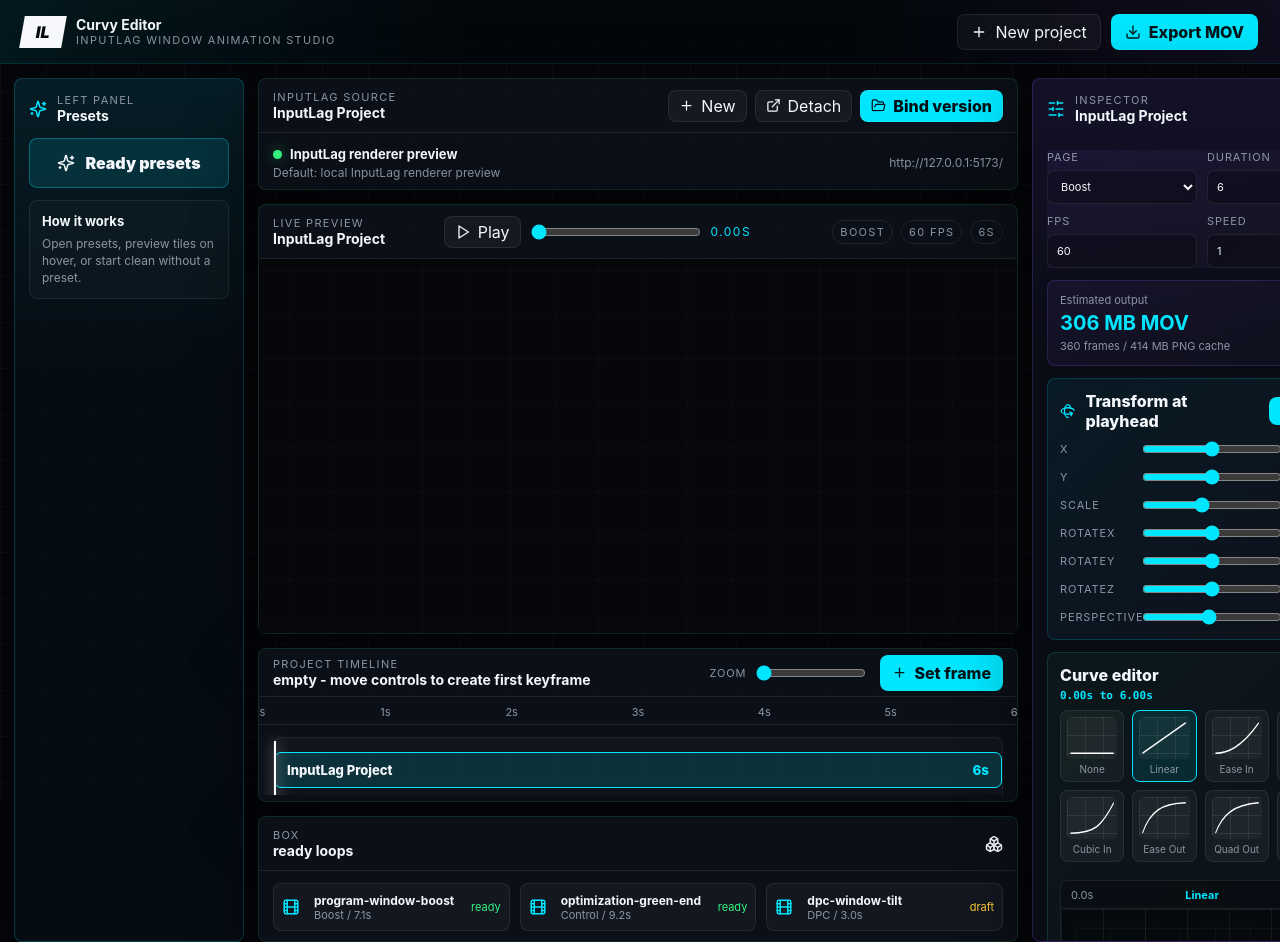
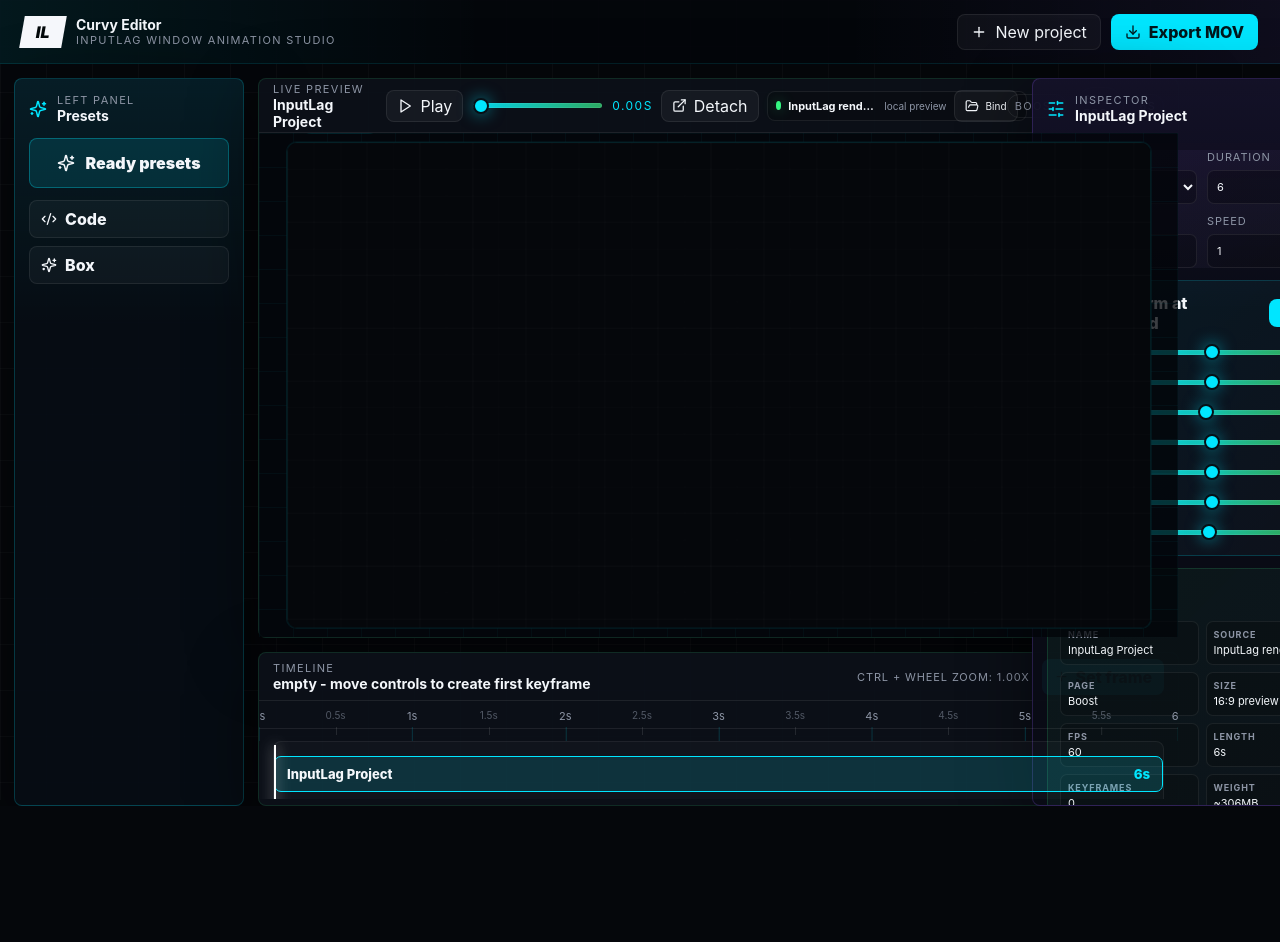
Before and after one commit to Yr4e/UI-curve-editor, a React (Vite) app: page / in a window 1280 px wide. Shown: the top 942 px of the page. After the commit the page ends 806 px from the top, so only its background shows below. Built offline with nearby package versions, Linux system fonts and the light colour scheme.

Commit message:
feat: clean editor layout and improve timeline controls

```diff
--- a/src/App.jsx
+++ b/src/App.jsx
@@ -1,9 +1,10 @@
 import React, { useEffect, useMemo, useRef, useState } from 'react'
 import {
-  Boxes,
+  ChevronDown,
+  ChevronUp,
+  Code2,
   Download,
   ExternalLink,
-  Film,
   FolderOpen,
   Pause,
   Play,
@@ -13,7 +14,7 @@ import {
   Sparkles,
   X,
 } from 'lucide-react'
-import { pages, presetTemplates, workboxLoops } from './data/presets.js'
+import { pages, presetTemplates } from './data/presets.js'
 
 const inputLagPreviewUrl = window.location.protocol === 'file:'
   ? './inputlag-preview/index.html'
@@ -22,7 +23,7 @@ const inputLagPreviewUrl = window.location.protocol === 'file:'
 const defaultTransform = {
   x: 0,
   y: 0,
-  scale: 0.96,
+  scale: 1,
   rotateX: 0,
   rotateY: 0,
   rotateZ: 0,
@@ -148,7 +149,7 @@ const getSegmentForTime = (project, time) => {
   return { fromTime: last.time, toTime: project.duration, keyframe: last, hold: true }
 }
 
-function SourceBinder({ project, onBind, onNew, onDetach }) {
+function SourceBinder({ project, onBind }) {
   const fileInputRef = useRef(null)
 
   const handleFiles = (event) => {
@@ -164,26 +165,11 @@ function SourceBinder({ project, onBind, onNew, onDetach }) {
   }
 
   return (
-    <section className="source-binder">
-      <div className="section-header">
-        <div>
-          <span>InputLag source</span>
-          <strong>{project.name}</strong>
-        </div>
-        <div className="source-actions">
-          <button onClick={onNew}><Plus size={15} /> New</button>
-          <button onClick={onDetach}><ExternalLink size={15} /> Detach</button>
-          <button onClick={() => fileInputRef.current?.click()}><FolderOpen size={15} /> Bind version</button>
-        </div>
-      </div>
-      <div className="source-body">
-        <div>
+    <section className="source-inline">
       <span className="source-dot live" />
       <strong>{project.sourceName}</strong>
-          <p>{project.sourceFiles ? `${project.sourceFiles} files selected` : 'Default: local InputLag renderer preview'}</p>
-        </div>
-        <small>{project.sourceUrl}</small>
-      </div>
+      <small>{project.sourceFiles ? `${project.sourceFiles} files` : 'local preview'}</small>
+      <button onClick={() => fileInputRef.current?.click()}><FolderOpen size={14} /> Bind</button>
       <input ref={fileInputRef} type="file" multiple webkitdirectory="true" directory="true" onChange={handleFiles} hidden />
     </section>
   )
@@ -303,7 +289,41 @@ function PresetBrowserModal({ open, onClose, onLoad }) {
   )
 }
 
-function PresetPanel({ onOpen }) {
+function CodePanel({ project }) {
+  const outputCode = {
+    project: project.name,
+    page: project.page,
+    duration: project.duration,
+    fps: project.fps,
+    source: project.sourceName,
+    baseTransform: project.baseTransform,
+    keyframes: sortedKeyframes(project).map((keyframe) => ({
+      time: keyframe.time,
+      curve: keyframe.curvePreset,
+      transform: keyframe.transform,
+    })),
+  }
+
+  return (
+    <div className="left-code-panel">
+      <strong>Output code</strong>
+      <pre>{JSON.stringify(outputCode, null, 2)}</pre>
+    </div>
+  )
+}
+
+function BoxPanel() {
+  return (
+    <div className="left-code-panel">
+      <strong>Box</strong>
+      <p>Ready loops will live here later. Bottom panel removed.</p>
+    </div>
+  )
+}
+
+function PresetPanel({ project, onOpen }) {
+  const [leftMode, setLeftMode] = useState(null)
+
   return (
     <aside className="preset-library compact-presets">
       <div className="panel-title">
@@ -317,10 +337,16 @@ function PresetPanel({ onOpen }) {
         <Sparkles size={18} />
         <span>Ready presets</span>
       </button>
-      <div className="left-help">
-        <strong>How it works</strong>
-        <p>Open presets, preview tiles on hover, or start clean without a preset.</p>
+      <div className="left-button-stack">
+        <button className={leftMode === 'code' ? 'left-mode active' : 'left-mode'} onClick={() => setLeftMode(leftMode === 'code' ? null : 'code')}>
+          <Code2 size={16} /> Code
+        </button>
+        <button className={leftMode === 'box' ? 'left-mode active' : 'left-mode'} onClick={() => setLeftMode(leftMode === 'box' ? null : 'box')}>
+          <Sparkles size={16} /> Box
+        </button>
       </div>
+      {leftMode === 'code' && <CodePanel project={project} />}
+      {leftMode === 'box' && <BoxPanel />}
     </aside>
   )
 }
@@ -328,8 +354,8 @@ function PresetPanel({ onOpen }) {
 function Timeline({ project, playhead, zoom, onZoom, onSeek, onSetFrame, onDragKeyframe }) {
   const trackRef = useRef(null)
   const duration = Math.max(project.duration, 1)
-  const marks = Array.from({ length: Math.floor(duration) + 1 }, (_, index) => index)
-  const width = `${zoom * 100}%`
+  const tickStep = zoom >= 3 ? 0.25 : 0.5
+  const marks = Array.from({ length: Math.floor(duration / tickStep) + 1 }, (_, index) => Number((index * tickStep).toFixed(2))).filter((mark) => mark <= duration)
   const playheadPct = `${(playhead / duration) * 100}%`
 
   const seekFromEvent = (event) => {
@@ -338,22 +364,29 @@ function Timeline({ project, playhead, zoom, onZoom, onSeek, onSetFrame, onDragK
     onSeek(Number((pct * duration).toFixed(2)))
   }
 
+  const handleWheel = (event) => {
+    if (!event.ctrlKey) return
+    event.preventDefault()
+    const direction = event.deltaY > 0 ? -0.25 : 0.25
+    onZoom(Number(clamp(zoom + direction, 1, 5).toFixed(2)))
+  }
+
   return (
-    <section className="timeline-panel single-project">
+    <section className="timeline-panel single-project" onWheel={handleWheel}>
       <div className="section-header">
         <div>
-          <span>Project timeline</span>
+          <span>Timeline</span>
           <strong>{project.keyframes.length ? `${project.keyframes.length} keyframes` : 'empty - move controls to create first keyframe'}</strong>
         </div>
         <div className="timeline-actions">
-          <label>Zoom <input type="range" min="1" max="5" step="0.25" value={zoom} onChange={(event) => onZoom(Number(event.target.value))} /></label>
+          <span>Ctrl + wheel zoom: {zoom.toFixed(2)}x</span>
           <button className="set-frame-btn" onClick={onSetFrame}><Plus size={15} /> Set frame</button>
         </div>
       </div>
       <div className="timeline-scroll">
-        <div className="timeline-inner" style={{ width }}>
+        <div className="timeline-inner">
           <div className="timeline-ruler clean-ruler">
-            {marks.map((mark) => <span key={mark} style={{ left: `${(mark / duration) * 100}%` }}>{mark}s</span>)}
+            {marks.map((mark) => <span key={mark} className={Number.isInteger(mark) ? 'major-tick' : 'minor-tick'} style={{ left: `${(mark / duration) * 100}%` }}>{mark}s</span>)}
           </div>
           <div className="single-track" ref={trackRef} onClick={seekFromEvent}>
             <div className="project-clip">
@@ -412,19 +445,44 @@ function TransformEditor({ value, onChange, onSetFrame }) {
   )
 }
 
+function ProjectInfo({ project }) {
+  const weight = estimateWeight(project.duration, project.fps)
+  const keyframes = sortedKeyframes(project)
+
+  return (
+    <div className="project-info-grid">
+      <span><b>Name</b>{project.name}</span>
+      <span><b>Source</b>{project.sourceName}</span>
+      <span><b>Page</b>{pageLabel(project.page)}</span>
+      <span><b>Size</b>16:9 preview</span>
+      <span><b>FPS</b>{project.fps}</span>
+      <span><b>Length</b>{project.duration}s</span>
+      <span><b>Keyframes</b>{keyframes.length}</span>
+      <span><b>Weight</b>~{weight.movMb}MB</span>
+    </div>
+  )
+}
+
 function GraphEditor({ project, playhead, onSetCurve }) {
   const segment = getSegmentForTime(project, playhead)
   const activeId = segment?.keyframe?.curvePreset ?? 'linear'
   const active = curveById(activeId)
   const from = segment?.fromTime ?? 0
   const to = segment?.toTime ?? project.duration
+  const [open, setOpen] = useState(true)
 
   return (
     <div className="graph-editor color-panel-green">
-      <div className="mini-title no-gauge">
+      <div className="curve-header" onClick={() => setOpen((value) => !value)}>
+        <div>
           <span>Curve editor</span>
           <strong>{from.toFixed(2)}s to {to.toFixed(2)}s</strong>
         </div>
+        <button>{open ? <ChevronUp size={16} /> : <ChevronDown size={16} />}</button>
+      </div>
+      <ProjectInfo project={project} />
+      {open && (
+        <>
           <div className="curve-browser">
             {curvePresets.map((curve) => (
               <button className={curve.id === activeId ? 'curve-preset active' : 'curve-preset'} key={curve.id} onClick={() => onSetCurve(curve.id)}>
@@ -445,13 +503,13 @@ function GraphEditor({ project, playhead, onSetCurve }) {
               <circle cx={40 + active.curve[2] * 680} cy={184 - active.curve[3] * 160} r="5" />
             </svg>
           </div>
+        </>
+      )}
     </div>
   )
 }
 
 function Inspector({ project, currentTransform, onPatchProject, onPatchTransform, onSetFrame, onSetCurve }) {
-  const weight = estimateWeight(project.duration, project.fps)
-
   return (
     <aside className="inspector inspector-split">
       <div className="panel-title"><SlidersHorizontal size={18} /><div><span>Inspector</span><strong>{project.name}</strong></div></div>
@@ -461,7 +519,6 @@ function Inspector({ project, currentTransform, onPatchProject, onPatchTransform
         <label>FPS<input type="number" min="24" max="120" step="1" value={project.fps} onChange={(event) => onPatchProject({ fps: Number(event.target.value) })} /></label>
         <label>Speed<input type="number" min="0.1" max="3" step="0.05" value={project.speed} onChange={(event) => onPatchProject({ speed: Number(event.target.value) })} /></label>
       </div>
-      <div className="weight-card color-panel-purple"><span>Estimated output</span><strong>{weight.movMb} MB MOV</strong><small>{weight.frames} frames / {weight.pngMb} MB PNG cache</small></div>
       <TransformEditor value={currentTransform} onChange={onPatchTransform} onSetFrame={onSetFrame} />
       <GraphEditor project={project} playhead={project.playhead ?? 0} onSetCurve={onSetCurve} />
     </aside>
@@ -477,6 +534,7 @@ export default function App() {
   const [timelineZoom, setTimelineZoom] = useState(1)
   const [viewportHint, setViewportHint] = useState('Move X/Y')
   const [rotateMode, setRotateMode] = useState(false)
+  const [wheelFocus, setWheelFocus] = useState(false)
   const rafRef = useRef(null)
   const startedAtRef = useRef(0)
   const basePlayheadRef = useRef(0)
@@ -614,11 +672,12 @@ export default function App() {
     dragRef.current = null
     window.clearTimeout(rotateTimerRef.current)
     if (!rotateMode) setViewportHint('Move X/Y')
+    setWheelFocus(false)
   }
 
   const handleViewportWheel = (event) => {
     event.preventDefault()
-    if (rotateMode) {
+    if (rotateMode || event.buttons === 2 || event.altKey) {
       const delta = event.deltaY > 0 ? 1 : -1
       if (event.shiftKey) {
         patchTransformAtPlayhead({ rotateX: Number((currentTransform.rotateX + delta).toFixed(1)) })
@@ -627,6 +686,10 @@ export default function App() {
         patchTransformAtPlayhead({ rotateY: Number((currentTransform.rotateY + delta).toFixed(1)) })
         setViewportHint('Rotate Y')
       }
+      return
+    }
+    if (!wheelFocus && event.buttons !== 1) {
+      setViewportHint('Click/hold window, then wheel')
       return
     }
     const delta = event.deltaY > 0 ? -0.02 : 0.02
@@ -642,14 +705,8 @@ export default function App() {
       </header>
 
       <main className="workspace">
-        <PresetPanel onOpen={() => setShowPresets(true)} />
+        <PresetPanel project={project} onOpen={() => setShowPresets(true)} />
         <section className="studio-center">
-          <SourceBinder
-            project={project}
-            onNew={() => setShowNew(true)}
-            onDetach={() => window.open(previewUrlForDetach(), 'inputlag-preview-detached', 'width=1280,height=800')}
-            onBind={(patch) => setProject((current) => ({ ...current, ...patch }))}
-          />
           <section className="preview-panel">
             <div className="section-header">
               <div><span>Live preview</span><strong>{project.name}</strong></div>
@@ -657,6 +714,8 @@ export default function App() {
                 <button onClick={() => setPlaying((value) => !value)}>{playing ? <Pause size={16} /> : <Play size={16} />} {playing ? 'Pause' : 'Play'}</button>
                 <input type="range" min="0" max={project.duration} step="0.01" value={playhead} onChange={(event) => setPlayhead(Number(event.target.value))} />
                 <span>{playhead.toFixed(2)}s</span>
+                <button onClick={() => window.open(previewUrlForDetach(), 'inputlag-preview-detached', 'width=1280,height=800')}><ExternalLink size={15} /> Detach</button>
+                <SourceBinder project={project} onBind={(patch) => setProject((current) => ({ ...current, ...patch }))} />
               </div>
               <div className="preview-badges"><span>{pageLabel(project.page)}</span><span>{project.fps} fps</span><span>{project.duration}s</span></div>
             </div>
@@ -667,6 +726,8 @@ export default function App() {
                 onPointerMove={handleViewportPointerMove}
                 onPointerUp={clearViewportPointer}
                 onPointerCancel={clearViewportPointer}
+                onMouseEnter={() => setWheelFocus(true)}
+                onMouseLeave={() => setWheelFocus(false)}
                 onWheel={handleViewportWheel}
                 onContextMenu={(event) => event.preventDefault()}
                 style={{ transform: `perspective(${currentTransform.perspective}px) translate(${currentTransform.x}px, ${currentTransform.y}px) scale(${currentTransform.scale}) rotateX(${currentTransform.rotateX}deg) rotateY(${currentTransform.rotateY}deg) rotateZ(${currentTransform.rotateZ}deg)` }}
@@ -685,12 +746,6 @@ export default function App() {
             onSetFrame={() => setFrameAtPlayhead()}
             onDragKeyframe={dragKeyframe}
           />
-          <section className="workbox">
-            <div className="section-header"><div><span>Box</span><strong>ready loops</strong></div><Boxes size={18} /></div>
-            <div className="loop-grid">
-              {workboxLoops.map((loop) => <div className="loop-card" key={loop.name}><Film size={18} /><div><strong>{loop.name}</strong><span>{loop.page} / {loop.length}</span></div><em className={loop.status}>{loop.status}</em></div>)}
-            </div>
-          </section>
         </section>
         <Inspector
           project={projectWithPlayhead}
--- a/src/styles.css
+++ b/src/styles.css
@@ -762,6 +762,11 @@ button {
   display: flex;
   flex-direction: column;
   gap: 12px;
+  scrollbar-width: none;
+}
+
+.inspector::-webkit-scrollbar {
+  display: none;
 }
 
 .field-grid {
@@ -839,7 +844,44 @@ button {
 }
 
 input[type="range"] {
-  accent-color: var(--cyan);
+  appearance: none;
+  height: 18px;
+  background: transparent;
+  cursor: pointer;
+}
+
+input[type="range"]::-webkit-slider-runnable-track {
+  height: 5px;
+  border-radius: 999px;
+  background:
+    linear-gradient(90deg, rgba(0,230,255,0.9), rgba(52,245,129,0.65)),
+    rgba(255,255,255,0.08);
+  box-shadow: inset 0 0 0 1px rgba(255,255,255,0.08);
+}
+
+input[type="range"]::-webkit-slider-thumb {
+  appearance: none;
+  width: 16px;
+  height: 16px;
+  margin-top: -5.5px;
+  border-radius: 50%;
+  border: 2px solid #071016;
+  background: var(--cyan);
+  box-shadow: 0 0 16px rgba(0,230,255,0.55);
+}
+
+input[type="range"]::-moz-range-track {
+  height: 5px;
+  border-radius: 999px;
+  background: rgba(0,230,255,0.65);
+}
+
+input[type="range"]::-moz-range-thumb {
+  width: 16px;
+  height: 16px;
+  border: 2px solid #071016;
+  border-radius: 50%;
+  background: var(--cyan);
 }
 
 .mini-title {
@@ -947,6 +989,45 @@ input[type="range"] {
   overflow: hidden;
 }
 
+.source-inline {
+  max-width: 260px;
+  height: 30px;
+  display: inline-flex;
+  align-items: center;
+  gap: 7px;
+  padding: 0 8px;
+  border-radius: 8px;
+  border: 1px solid rgba(255,255,255,0.08);
+  background: rgba(0,0,0,0.18);
+}
+
+.source-inline strong {
+  max-width: 96px;
+  overflow: hidden;
+  white-space: nowrap;
+  text-overflow: ellipsis;
+  font-size: 11px;
+}
+
+.source-inline small {
+  color: var(--muted);
+  font-size: 10px;
+  white-space: nowrap;
+}
+
+.source-inline button {
+  height: 22px;
+  border-radius: 6px;
+  border: 1px solid rgba(0,230,255,0.2);
+  background: rgba(0,230,255,0.08);
+  color: var(--text);
+  display: inline-flex;
+  align-items: center;
+  gap: 4px;
+  padding: 0 7px;
+  font-size: 10px;
+}
+
 .source-actions,
 .preview-controls {
   display: flex;
@@ -1008,11 +1089,11 @@ input[type="range"] {
 }
 
 .preview-controls {
-  min-width: 330px;
+  min-width: 540px;
 }
 
 .preview-controls input {
-  width: 170px;
+  width: 150px;
 }
 
 .preview-controls span {
@@ -1108,6 +1189,9 @@ input[type="range"] {
   display: grid;
   grid-template-columns: repeat(4, 1fr);
   gap: 8px;
+  overflow: hidden;
+  max-height: none;
+  padding-right: 0;
 }
 
 .curve-preset {
@@ -1316,12 +1400,14 @@ input[type="range"] {
 }
 
 .inputlag-frame {
-  width: 100%;
-  height: 100%;
+  width: 1600px;
+  height: 900px;
   border: 0;
   display: block;
   border-radius: 10px;
   background: #05070b;
+  transform: scale(0.65);
+  transform-origin: 0 0;
 }
 
 .preview-shell {
@@ -1329,6 +1415,7 @@ input[type="range"] {
   border-radius: 10px;
   border: 1px solid rgba(0, 230, 255, 0.16);
   background: #05070b;
+  position: relative;
 }
 
 .preview-transform {
@@ -1388,10 +1475,66 @@ input[type="range"] {
   font-family: ui-monospace, "SFMono-Regular", Consolas, monospace;
 }
 
-.curve-browser {
-  max-height: 158px;
-  overflow: auto;
-  padding-right: 3px;
+.curve-header {
+  display: flex;
+  align-items: center;
+  justify-content: space-between;
+  gap: 10px;
+  margin-bottom: 10px;
+  cursor: pointer;
+}
+
+.curve-header span {
+  display: block;
+  color: var(--muted);
+  font-size: 10px;
+  letter-spacing: 0.12em;
+  text-transform: uppercase;
+}
+
+.curve-header strong {
+  display: block;
+  margin-top: 2px;
+  color: var(--cyan);
+  font-size: 12px;
+}
+
+.curve-header button {
+  width: 30px;
+  height: 30px;
+  border-radius: 7px;
+  color: var(--text);
+  background: rgba(255,255,255,0.05);
+  border: 1px solid rgba(255,255,255,0.08);
+}
+
+.project-info-grid {
+  display: grid;
+  grid-template-columns: 1fr 1fr;
+  gap: 7px;
+  margin-bottom: 10px;
+}
+
+.project-info-grid span {
+  min-width: 0;
+  border: 1px solid rgba(255,255,255,0.07);
+  border-radius: 7px;
+  padding: 7px;
+  background: rgba(0,0,0,0.18);
+  color: var(--text);
+  font-size: 11px;
+  overflow: hidden;
+  white-space: nowrap;
+  text-overflow: ellipsis;
+}
+
+.project-info-grid b {
+  display: block;
+  margin-bottom: 3px;
+  color: var(--muted);
+  font-size: 9px;
+  letter-spacing: 0.1em;
+  text-transform: uppercase;
 }
 
 .curve-preset {
@@ -1476,11 +1619,11 @@ body {
 }
 
 .workspace {
-  grid-template-columns: 250px minmax(850px, 1fr) 360px;
+  grid-template-columns: 220px minmax(900px, 1fr) 360px;
 }
 
 .studio-center {
-  grid-template-rows: 112px minmax(430px, 1fr) 154px 126px;
+  grid-template-rows: minmax(560px, 1fr) 154px;
 }
 
 .ready-presets-button {
@@ -1507,6 +1650,70 @@ body {
   border-radius: 8px;
   padding: 12px;
   background: rgba(255,255,255,0.025);
+}
+
+.left-help,
+.workbox {
+  display: none;
+}
+
+.left-button-stack {
+  display: grid;
+  gap: 8px;
+  margin-top: 12px;
+}
+
+.left-mode {
+  height: 38px;
+  border-radius: 8px;
+  border: 1px solid rgba(255,255,255,0.08);
+  background: rgba(255,255,255,0.035);
+  color: var(--text);
+  display: flex;
+  align-items: center;
+  gap: 8px;
+  padding: 0 11px;
+  font-weight: 800;
+}
+
+.left-mode.active {
+  border-color: rgba(0,230,255,0.4);
+  background: rgba(0,230,255,0.12);
+}
+
+.left-code-panel {
+  margin-top: 10px;
+  border: 1px solid rgba(0,230,255,0.14);
+  border-radius: 8px;
+  padding: 10px;
+  background: rgba(0,0,0,0.22);
+}
+
+.left-code-panel strong {
+  display: block;
+  font-size: 12px;
+  margin-bottom: 8px;
+}
+
+.left-code-panel p {
+  color: var(--muted);
+  font-size: 12px;
+  line-height: 1.35;
+  margin: 0;
+}
+
+.left-code-panel pre {
+  max-height: 410px;
+  overflow: auto;
+  margin: 0;
+  color: #baf8ff;
+  font-size: 10px;
+  line-height: 1.4;
+  scrollbar-width: none;
+}
+
+.left-code-panel pre::-webkit-scrollbar {
+  display: none;
 }
 
 .left-help strong {
@@ -1680,10 +1887,12 @@ body {
 }
 
 .preview-transform {
-  width: 900px;
-  height: 506px;
-  margin-left: -450px;
-  margin-top: -253px;
+  width: min(1040px, calc(100% - 70px));
+  aspect-ratio: 16 / 9;
+  height: auto;
+  margin-left: 0;
+  margin-top: 0;
+  translate: -50% -50%;
 }
 
 .viewport-editable {
@@ -1729,14 +1938,16 @@ body {
   gap: 8px;
 }
 
-.timeline-actions input {
-  width: 110px;
+.timeline-actions span {
+  color: var(--muted);
+  font-size: 11px;
+  letter-spacing: 0.08em;
+  text-transform: uppercase;
 }
 
 .timeline-scroll {
   height: calc(100% - 54px);
-  overflow-x: auto;
-  overflow-y: hidden;
+  overflow: hidden;
 }
 
 .timeline-inner {
@@ -1758,6 +1969,27 @@ body {
   transform: translateX(-50%);
   color: var(--muted);
   font-size: 11px;
+}
+
+.clean-ruler .minor-tick {
+  color: rgba(141,149,165,0.55);
+  font-size: 10px;
+}
+
+.clean-ruler .minor-tick::before,
+.clean-ruler .major-tick::before {
+  content: "";
+  position: absolute;
+  left: 50%;
+  top: 18px;
+  width: 1px;
+  height: 8px;
+  background: rgba(255,255,255,0.11);
+}
+
+.clean-ruler .major-tick::before {
+  height: 14px;
+  background: rgba(0,230,255,0.18);
 }
 
 .single-track {
@@ -1790,10 +2022,14 @@ body {
   }
 
   .preview-transform {
-    width: 820px;
-    height: 461px;
-    margin-left: -410px;
-    margin-top: -230px;
+    width: min(920px, calc(100% - 54px));
+    height: auto;
+    margin-left: 0;
+    margin-top: 0;
+  }
+
+  .inputlag-frame {
+    transform: scale(0.575);
   }
 
   .preset-grid-24 {
```
Lines whose indentation alone changed are shown as unchanged.
